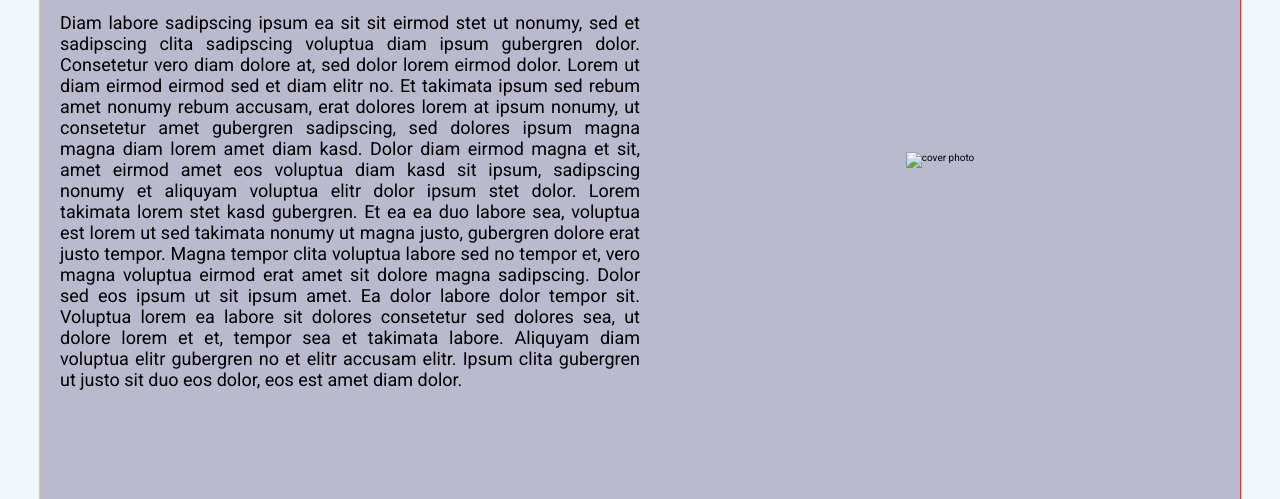
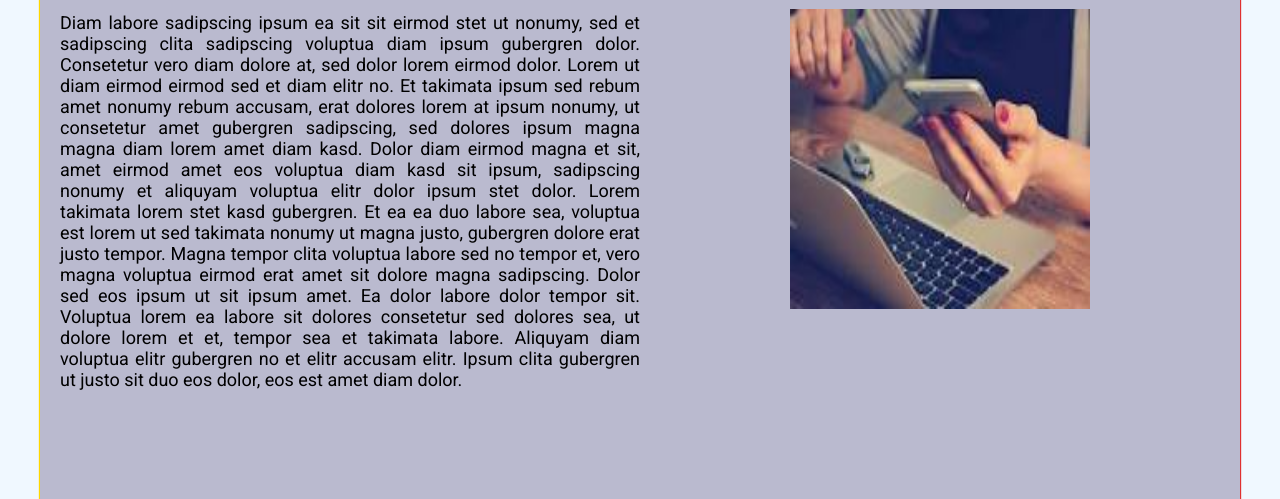
Before and after one commit to alina-khanam/blog-project, a plain HTML site: page index.html in a window 1280 px wide. Shown: the part 301-800 px from the top of the page. Drawn offline with Linux system fonts and the light colour scheme; the site is published under a folder, as on GitHub Pages, so addresses that start at the root find nothing; a web font is replaced by a local one.

Commit message:
photo update

```diff
--- a/index.html
+++ b/index.html
@@ -55,7 +55,7 @@
 
             </article>
             <aside>
-                <img src="/images/cover photo.jpeg" alt="cover photo" class="banner-image" width="300px" height="300px">
+                <img src="./images/cover photo.jpeg" alt="cover photo" class="banner-image" width="300px" height="300px">
             </aside>
         </section>
          <!-- banner section ends here  -->
```
